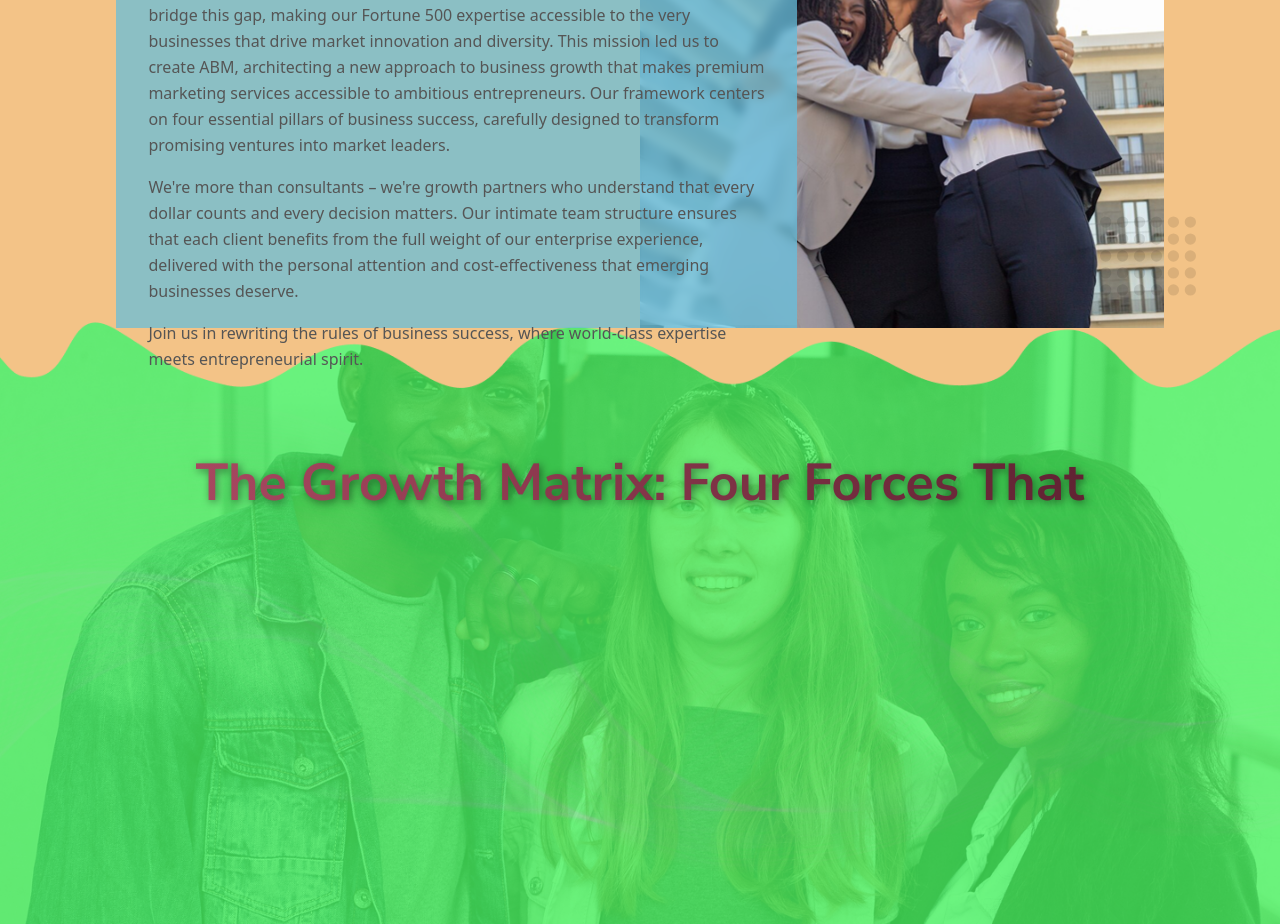
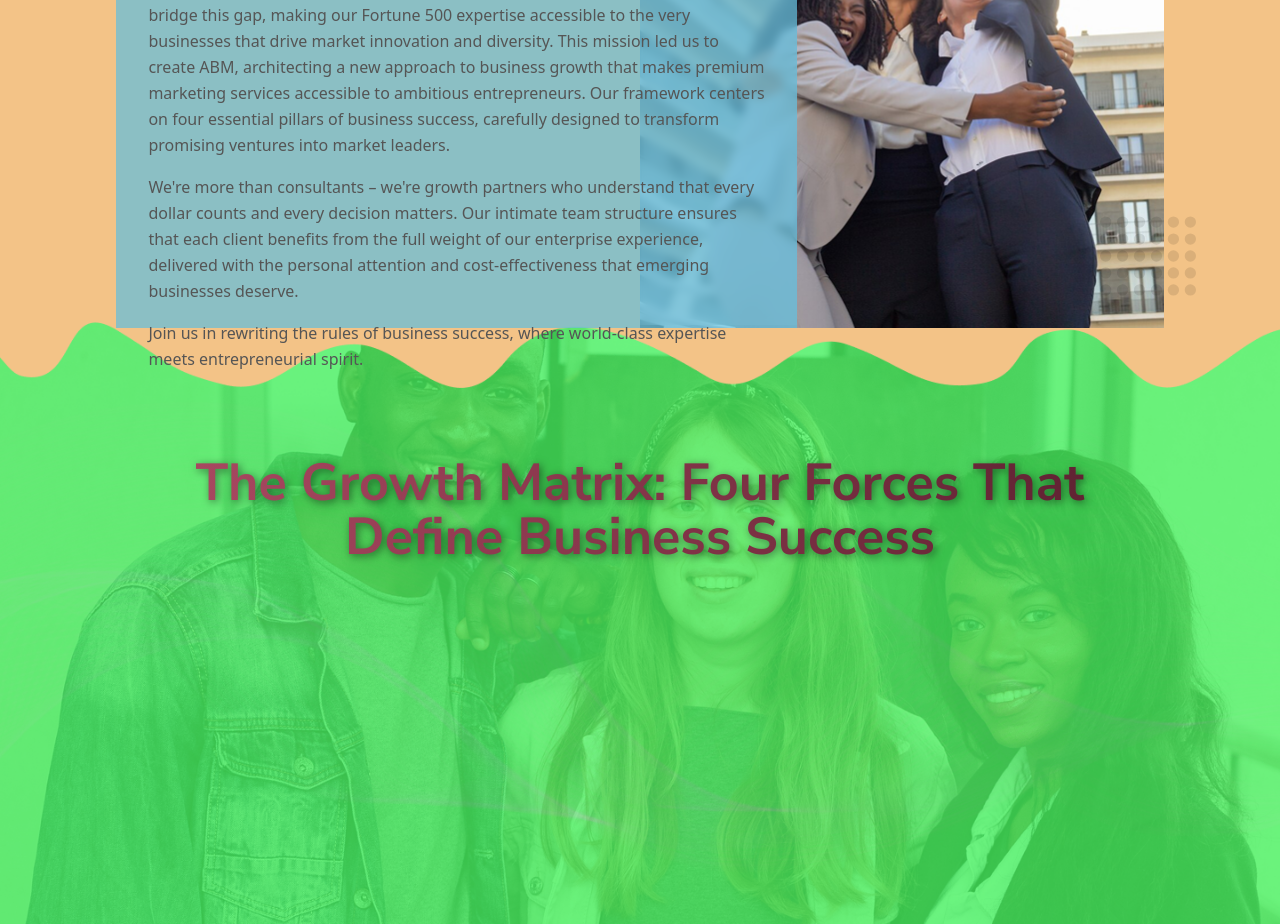
Before and after one commit to natasha-maryam/abm, a React (Vite) app: page / in a window 1280 px wide. Shown: the part 1400-2324 px from the top of the page. Built offline with nearby package versions, Linux system fonts and the light colour scheme.

Commit message:
Update GrowthMatrix.jsx

```diff
--- a/src/sections/GrowthMatrix.jsx
+++ b/src/sections/GrowthMatrix.jsx
@@ -9,9 +9,14 @@ function GrowthMatrix(props) {
         backgroundSize: "cover",
       }}
     >
-        <div className="pt-[25%] text-center">
-            <p className="font-bold text-[52px] font-nunito bg-gradient-to-r from-[#B84F6A] to-[#511B29] bg-clip-text text-transparent drop-shadow-[2px_2px_4px_rgba(0,0,0,0.5)]">The Growth Matrix: Four Forces That</p>
-        </div>
+      <div className="pt-[25%] text-center">
+        <p className="font-bold text-[52px] font-nunito bg-gradient-to-r from-[#B84F6A] to-[#511B29] bg-clip-text text-transparent drop-shadow-[2px_2px_4px_rgba(0,0,0,0.5)]">
+          The Growth Matrix: Four Forces That
+        </p>
+        <p className="font-bold text-[52px] font-nunito bg-gradient-to-r from-[#B84F6A] to-[#511B29] bg-clip-text text-transparent drop-shadow-[2px_2px_4px_rgba(0,0,0,0.5)] -mt-6">
+          Define Business Success
+        </p>
+      </div>
     </div>
   );
 }
```
